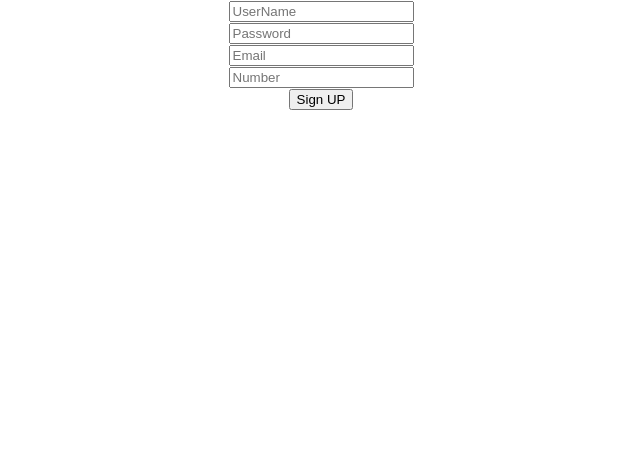
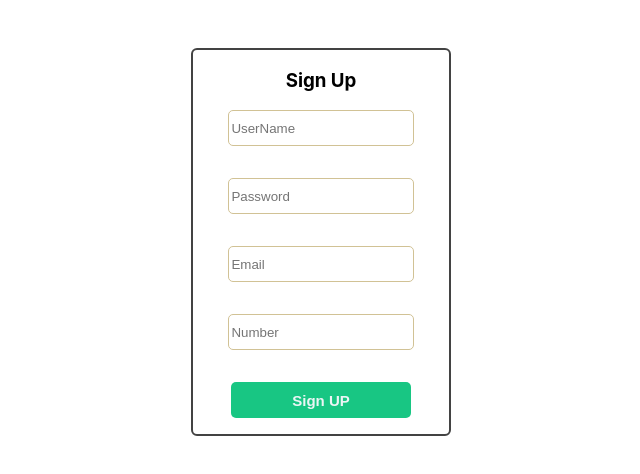
Before and after one commit to niteshrawat0401/Full_stack_appliction, a React (Create React App) app in the folder client/: page /signup in a window 1280 px wide. Shown: the top 474 px of the page, without its empty margins (319-959 px from the left). Built offline with nearby package versions, Linux system fonts and the light colour scheme.

Commit message:
add CSS to sign up

```diff
--- a/client/src/Pages/Signup.jsx
+++ b/client/src/Pages/Signup.jsx
@@ -2,6 +2,7 @@ import React from "react";
 import { useState } from "react";
 import axios from "axios";
 import { useNavigate } from "react-router-dom";
+import "./module.css/Signup.css"
 
 let initObj = {
   userName: "",
@@ -31,9 +32,11 @@ export const Signup = () => {
   };
   return (
     <div>
-      <div>
+      <div className="signup_main_cont">
+      <h3>Sign Up</h3>
         <form onSubmit={handleSubmit}>
-          <input
+
+          <input className="inp1"
             type="text"
             name="userName"
             placeholder="UserName"
@@ -42,7 +45,7 @@ export const Signup = () => {
             required
           />
           <br />
-          <input
+          <input className="inp2"
             type="password"
             name="passWord"
             placeholder="Password"
@@ -51,7 +54,7 @@ export const Signup = () => {
             required
           />
           <br />
-          <input
+          <input className="inp3"
             type="text"
             name="email"
             placeholder="Email"
@@ -60,7 +63,7 @@ export const Signup = () => {
             required
           />
           <br />
-          <input
+          <input className="inp4"
             type="number"
             name="mobile"
             placeholder="Number"
@@ -69,7 +72,7 @@ export const Signup = () => {
             required
           />
           <br />
-          <input type="submit" value="Sign UP" />
+          <input className="inp5" type="submit" value="Sign UP" />
         </form>
       </div>
     </div>
--- /dev/null
+++ b/client/src/Pages/module.css/Signup.css
@@ -0,0 +1,49 @@
+.signup_main_cont {
+  border: 2px solid #434343;
+  height: 24rem;
+  width: 20%;
+  margin: auto;
+  margin-top: 3rem;
+  border-radius: 6px;
+}
+
+.inp1 {
+  width: 70%;
+  height: 2rem;
+  border-radius: 5px;
+  margin-top: 0rem;
+  border: 1px solid #d1c295;
+}
+.inp2 {
+  width: 70%;
+  height: 2rem;
+  border-radius: 5px;
+  margin-top: 2rem;
+  border: 1px solid #d1c295;
+}
+.inp3 {
+  width: 70%;
+  height: 2rem;
+  border-radius: 5px;
+  margin-top: 2rem;
+  border: 1px solid #d1c295;
+}
+.inp4 {
+  width: 70%;
+  height: 2rem;
+  border-radius: 5px;
+  margin-top: 2rem;
+  border: 1px solid #d1c295;
+}
+.inp5 {
+  width: 70%;
+  height: 2.2rem;
+  border-radius: 5px;
+  margin-top: 2rem;
+  color: #ecf5f5;
+  font-weight: bold;
+  font-size: 15px;
+  cursor: pointer;
+  background-color: #18c683;
+  border: none;
+}
```
